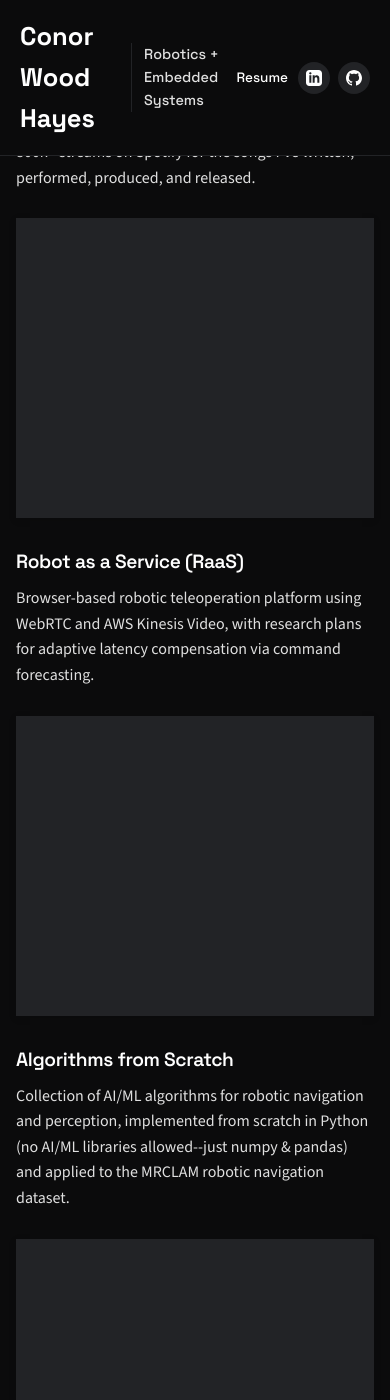
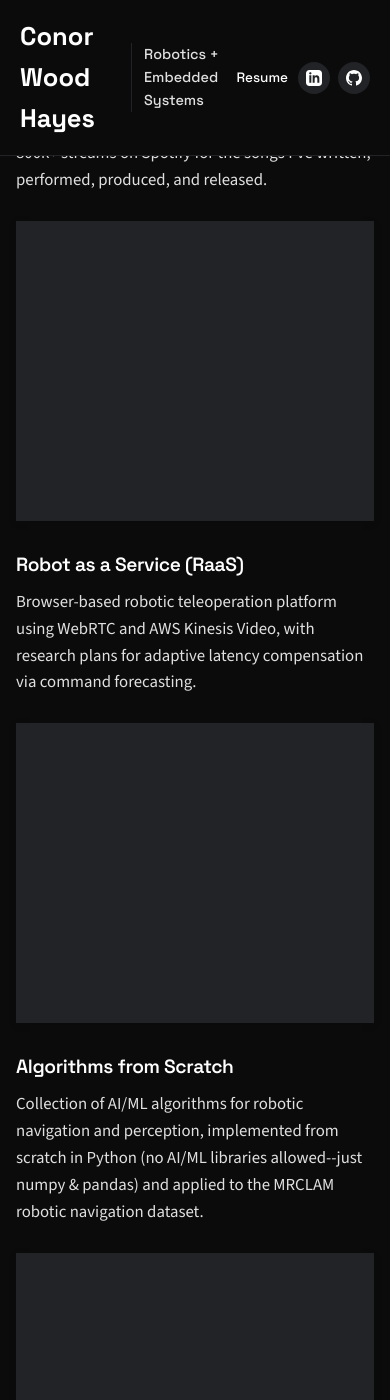
Before and after one commit to cwoodhayes/cwoodhayes.github.io, a Jekyll site: the page built from pages/index.md, in a window 390 px wide and 1400 px high. Built offline with Jekyll 4.4.1, drawn with Linux system fonts in a browser that asks for light colours.

Commit message:
shrank text in the cards

```diff
--- a/assets/css/main.css
+++ b/assets/css/main.css
@@ -50,7 +50,7 @@
 
 body {
   font-family: var(--font-main);
-  font-size: 17px;
+    font-size: 15px;
   line-height: 1.6;
   color: var(--color-black);
   background-color: var(--color-white);
@@ -760,23 +760,24 @@
 }
 
 .footer-note {
-  margin-top: 0.5rem;
+  margin-bottom: 0.5rem;
+  line-height: 1.35;
 }
 
 @media (max-width: 1024px) {
   .projects-grid {
-    grid-template-columns: repeat(2, 1fr);
+  font-size: 1.05rem;
     gap: 2rem;
   }
 
   .about-content {
     grid-template-columns: 180px 1fr;
     gap: 2.5rem;
-    max-width: 100%;
+  padding: 0.7rem 0;
   }
 
   .profile-image {
-    width: 180px;
+  height: 250px;
     height: 180px;
   }
 
```
